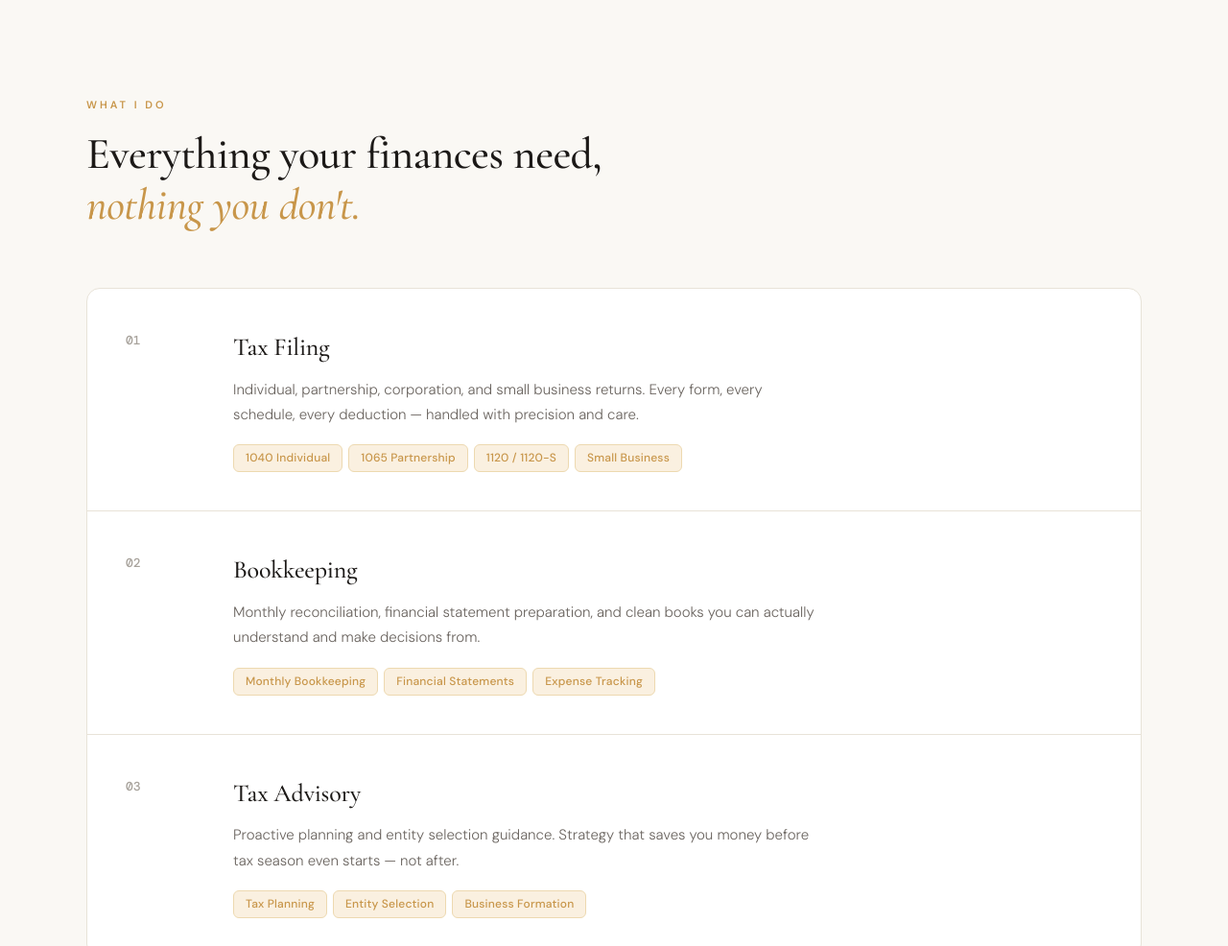
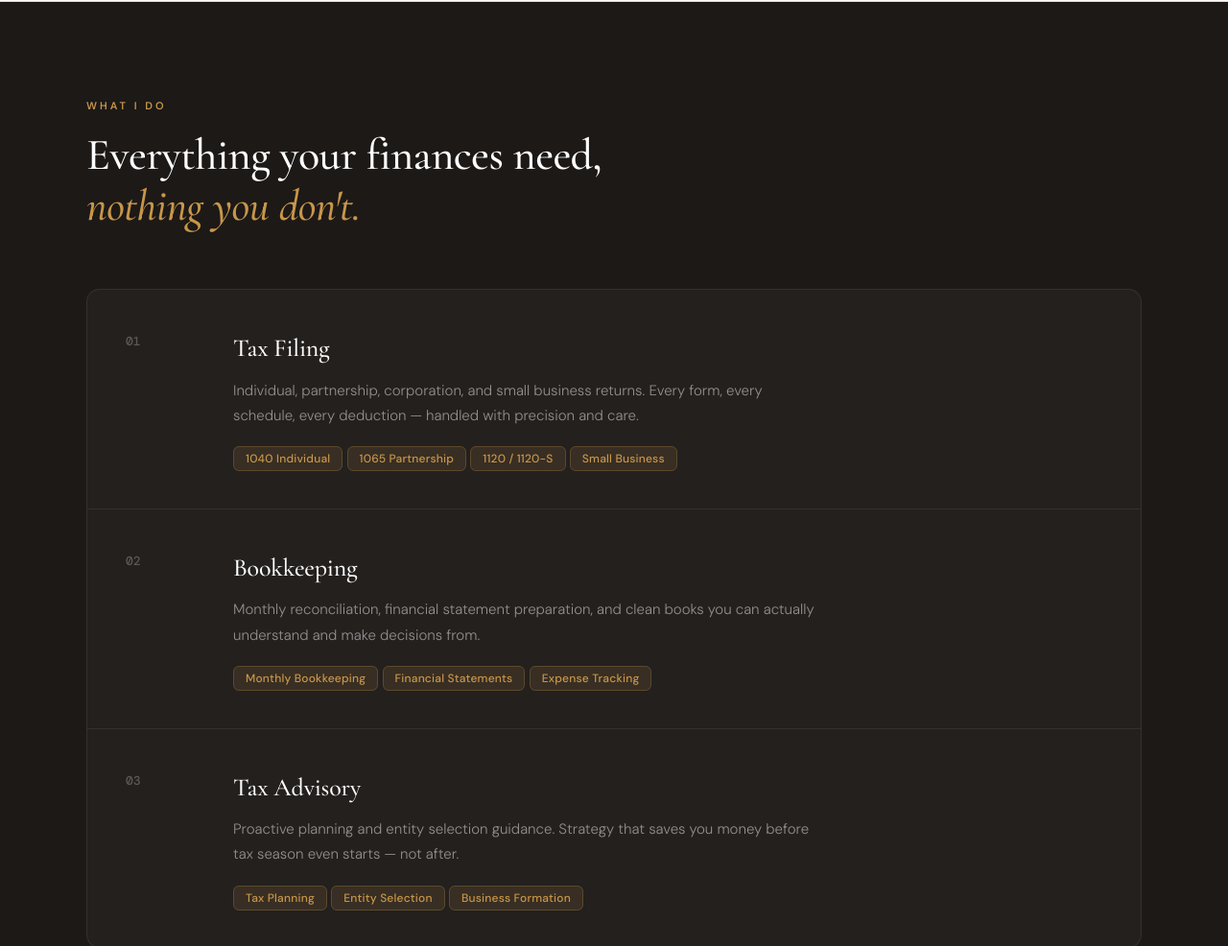
Before and after one commit to antsezny-create/cpa-site, a plain HTML site: page index.html in a window 1280 px wide. Shown: the part 840-1826 px from the top of the page at 96% size. Drawn offline with nearby package versions, Linux system fonts and the light colour scheme.

Commit message:
Add files via upload

```diff
--- a/index.html
+++ b/index.html
@@ -238,9 +238,7 @@
         <div class="contact-card">
           <div class="contact-item">
             <div class="contact-item-label">Email</div>
-            <div class="contact-item-value">
-              <a href="mailto:sesnyanthony&#64;gmail.com" style="color:inherit;text-decoration:none;">sesnyanthony&#64;gmail.com</a>
-            </div>
+            <div class="contact-item-value">sesnyanthony&#64;gmail.com</div>
           </div>
           <div class="contact-item">
             <div class="contact-item-label">Phone</div>
--- a/style.css
+++ b/style.css
@@ -375,6 +375,9 @@ body {
 /* ── Services ── */
 .services-section {
   padding: 100px 32px;
+  background: var(--ink);
+  border-top: 1px solid var(--cream-border);
+  border-bottom: 1px solid var(--cream-border);
 }
 
 .section-inner {
@@ -406,14 +409,17 @@ body {
   color: var(--warm);
 }
 
+.services-section .section-label { color: var(--warm); }
+.services-section .section-title { color: var(--white); }
+
 .services-grid {
   display: flex;
   flex-direction: column;
   gap: 0;
-  border: 1px solid var(--cream-border);
+  border: 1px solid rgba(255,255,255,0.08);
   border-radius: var(--radius);
   overflow: hidden;
-  background: var(--white);
+  background: rgba(255,255,255,0.03);
 }
 
 .service-item {
@@ -421,20 +427,19 @@ body {
   grid-template-columns: 80px 1fr;
   gap: 32px;
   padding: 40px;
-  border-bottom: 1px solid var(--cream-border);
+  border-bottom: 1px solid rgba(255,255,255,0.07);
   transition: background 0.2s;
   align-items: start;
 }
 
 .service-item:last-child { border-bottom: none; }
-
-.service-item:hover { background: var(--cream); }
+.service-item:hover { background: rgba(255,255,255,0.04); }
 
 .service-num {
   font-family: var(--mono);
   font-size: 13px;
   font-weight: 500;
-  color: var(--ink-light);
+  color: rgba(255,255,255,0.25);
   padding-top: 4px;
 }
 
@@ -442,7 +447,7 @@ body {
   font-family: var(--serif);
   font-size: 26px;
   font-weight: 500;
-  color: var(--ink);
+  color: var(--white);
   margin-bottom: 10px;
   letter-spacing: -0.2px;
 }
@@ -450,24 +455,18 @@ body {
 .service-content p {
   font-size: 15px;
   font-weight: 300;
-  color: var(--ink-muted);
+  color: rgba(255,255,255,0.5);
   line-height: 1.75;
   margin-bottom: 18px;
   max-width: 620px;
-}
-
-.service-tags {
-  display: flex;
-  flex-wrap: wrap;
-  gap: 6px;
 }
 
 .service-tags span {
   font-size: 12px;
   font-weight: 500;
   color: var(--warm);
-  background: var(--warm-light);
-  border: 1px solid var(--warm-border);
+  background: rgba(200,150,74,0.12);
+  border: 1px solid rgba(200,150,74,0.25);
   padding: 4px 12px;
   border-radius: 6px;
   letter-spacing: 0.2px;
@@ -477,7 +476,6 @@ body {
 .process-section {
   padding: 100px 32px;
   background: var(--cream-dark);
-  border-top: 1px solid var(--cream-border);
   border-bottom: 1px solid var(--cream-border);
 }
 
```
